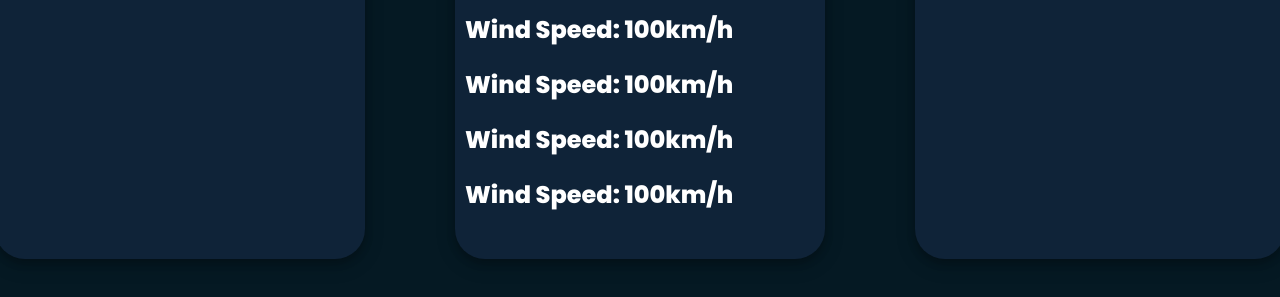
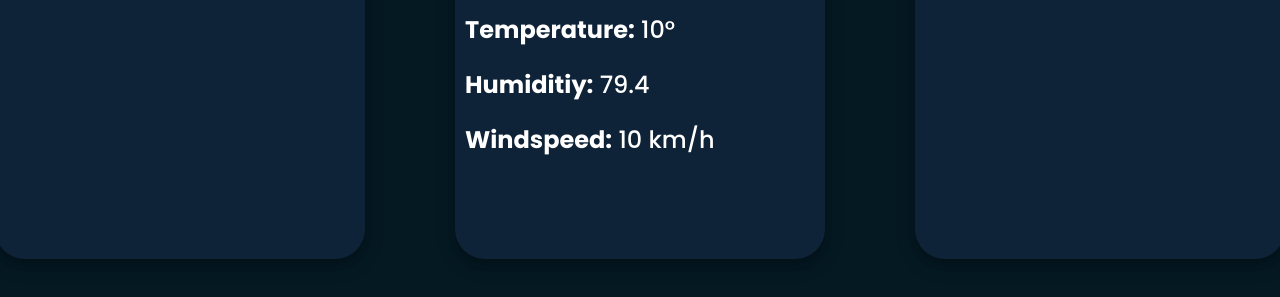
Before and after one commit to Kili196/weather-app, a plain HTML site: page index.html in a window 1280 px wide. Shown: the part 457-754 px from the top of the page. Drawn offline with Linux system fonts and the light colour scheme.

Commit message:
added component styling

```diff
--- a/index.html
+++ b/index.html
@@ -26,10 +26,22 @@
           <img src="/images/thunderstorm.png" />
           <h1>Tomorrow</h1>
           <div class="weather-information">
-            <p>Wind Speed: 100km/h</p>
-            <p>Wind Speed: 100km/h</p>
-            <p>Wind Speed: 100km/h</p>
-            <p>Wind Speed: 100km/h</p>
+            <div class="information">
+              <label class="weather-description" id="temperature">
+                Temperature:</label
+              >
+              <label> 10°</label>
+            </div>
+            <div class="information">
+              <label class="weather-description" id="humidity">
+                Humiditiy:</label
+              >
+              <label> 79.4</label>
+            </div>
+            <div class="information">
+              <label class="weather-description"> Windspeed:</label>
+              <label> 10 km/h</label>
+            </div>
           </div>
         </div>
         <div class="weather-component">
--- a/script.js
+++ b/script.js
@@ -1,6 +1,4 @@
-import useSpinner from 'use-spinner';
 
-import 'use-spinner/assets/use-spinner.css';
 
 function getDom() {
     const container = document.querySelector('.container');
--- a/style.css
+++ b/style.css
@@ -96,6 +96,6 @@ body {
   color: white;
 }
 
-.weather-information p {
-  font-weight: 800;
+.weather-description {
+  font-weight: 700;
 }
```
